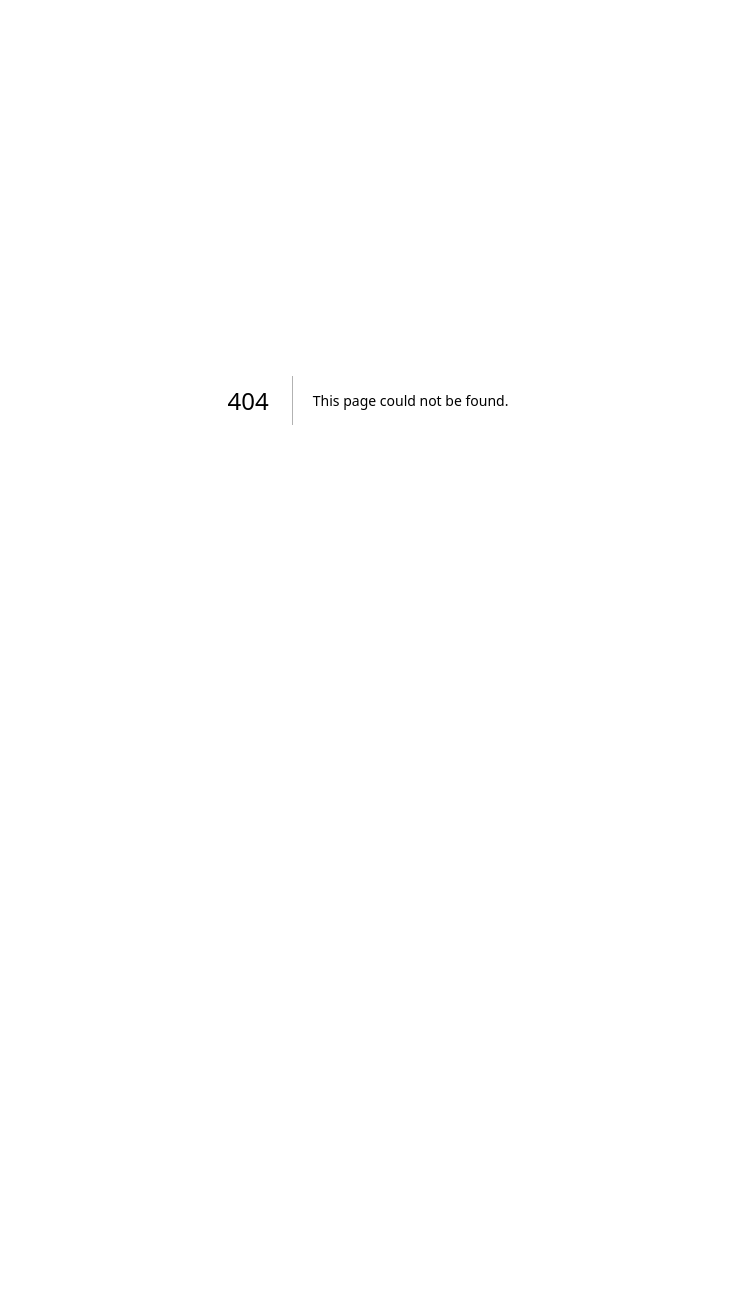
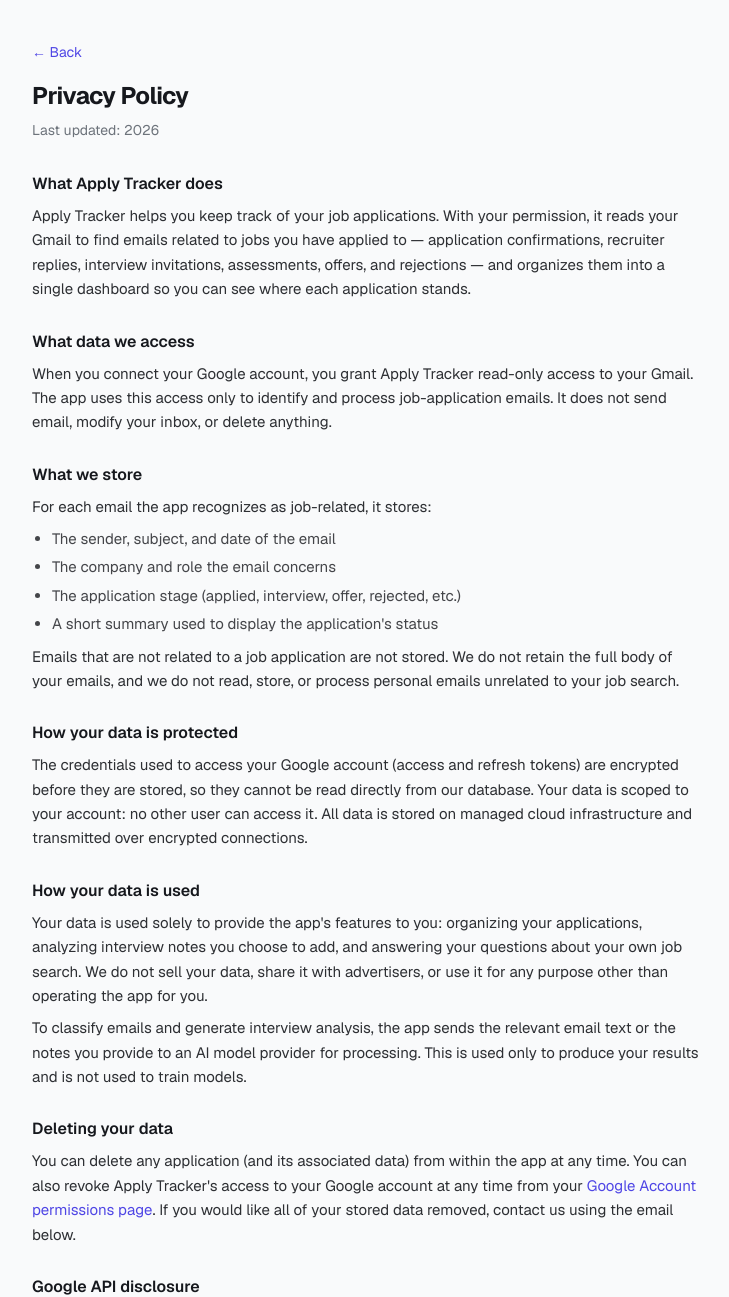
Before and after one commit to sadiqanwerkhan/apply-tracker, a Next.js app: page /privacy in a window 1280 px wide. Before the commit this address had no page. Shown: the top 1297 px of the page, without its empty margins (272-1001 px from the left). Before the commit the page ends 800 px from the top, so only its background shows below. Built offline with nearby package versions, Linux system fonts and the light colour scheme.

Commit message:
Add privacy policy page and link it from the footer

```diff
--- /dev/null
+++ b/app/privacy/page.tsx
@@ -0,0 +1,125 @@
+import Link from "next/link";
+
+export const metadata = {
+  title: "Privacy Policy — Apply Tracker",
+  description: "How Apply Tracker accesses, uses, and protects your data.",
+};
+
+export default function PrivacyPage() {
+  return (
+    <main className="min-h-screen bg-background px-3 py-6 sm:px-4 sm:py-10">
+      <div className="mx-auto max-w-2xl">
+        <Link href="/" className="text-sm text-accent hover:underline">← Back</Link>
+
+        <h1 className="mb-2 mt-4 text-2xl font-bold tracking-tight text-foreground">Privacy Policy</h1>
+        <p className="mb-8 text-sm text-muted-foreground">Last updated: {new Date().getFullYear()}</p>
+
+        <div className="space-y-7 text-[15px] leading-relaxed text-foreground/90">
+          <section>
+            <h2 className="mb-2 text-base font-semibold text-foreground">What Apply Tracker does</h2>
+            <p>
+              Apply Tracker helps you keep track of your job applications. With your permission, it
+              reads your Gmail to find emails related to jobs you have applied to — application
+              confirmations, recruiter replies, interview invitations, assessments, offers, and
+              rejections — and organizes them into a single dashboard so you can see where each
+              application stands.
+            </p>
+          </section>
+
+          <section>
+            <h2 className="mb-2 text-base font-semibold text-foreground">What data we access</h2>
+            <p>
+              When you connect your Google account, you grant Apply Tracker read-only access to your
+              Gmail. The app uses this access only to identify and process job-application emails. It
+              does not send email, modify your inbox, or delete anything.
+            </p>
+          </section>
+
+          <section>
+            <h2 className="mb-2 text-base font-semibold text-foreground">What we store</h2>
+            <p>For each email the app recognizes as job-related, it stores:</p>
+            <ul className="mt-2 list-disc space-y-1 pl-5 text-foreground/80">
+              <li>The sender, subject, and date of the email</li>
+              <li>The company and role the email concerns</li>
+              <li>The application stage (applied, interview, offer, rejected, etc.)</li>
+              <li>A short summary used to display the application&apos;s status</li>
+            </ul>
+            <p className="mt-2">
+              Emails that are not related to a job application are not stored. We do not retain the
+              full body of your emails, and we do not read, store, or process personal emails
+              unrelated to your job search.
+            </p>
+          </section>
+
+          <section>
+            <h2 className="mb-2 text-base font-semibold text-foreground">How your data is protected</h2>
+            <p>
+              The credentials used to access your Google account (access and refresh tokens) are
+              encrypted before they are stored, so they cannot be read directly from our database.
+              Your data is scoped to your account: no other user can access it. All data is stored on
+              managed cloud infrastructure and transmitted over encrypted connections.
+            </p>
+          </section>
+
+          <section>
+            <h2 className="mb-2 text-base font-semibold text-foreground">How your data is used</h2>
+            <p>
+              Your data is used solely to provide the app&apos;s features to you: organizing your
+              applications, analyzing interview notes you choose to add, and answering your questions
+              about your own job search. We do not sell your data, share it with advertisers, or use
+              it for any purpose other than operating the app for you.
+            </p>
+            <p className="mt-2">
+              To classify emails and generate interview analysis, the app sends the relevant email
+              text or the notes you provide to an AI model provider for processing. This is used only
+              to produce your results and is not used to train models.
+            </p>
+          </section>
+
+          <section>
+            <h2 className="mb-2 text-base font-semibold text-foreground">Deleting your data</h2>
+            <p>
+              You can delete any application (and its associated data) from within the app at any
+              time. You can also revoke Apply Tracker&apos;s access to your Google account at any time
+              from your{" "}
+              <a
+                href="https://myaccount.google.com/permissions"
+                target="_blank"
+                rel="noopener noreferrer"
+                className="text-accent hover:underline"
+              >
+                Google Account permissions page
+              </a>
+              . If you would like all of your stored data removed, contact us using the email below.
+            </p>
+          </section>
+
+          <section>
+            <h2 className="mb-2 text-base font-semibold text-foreground">Google API disclosure</h2>
+            <p>
+              Apply Tracker&apos;s use and transfer of information received from Google APIs adheres to
+              the{" "}
+              <a
+                href="https://developers.google.com/terms/api-services-user-data-policy"
+                target="_blank"
+                rel="noopener noreferrer"
+                className="text-accent hover:underline"
+              >
+                Google API Services User Data Policy
+              </a>
+              , including the Limited Use requirements.
+            </p>
+          </section>
+
+          <section>
+            <h2 className="mb-2 text-base font-semibold text-foreground">Contact</h2>
+            <p>
+              If you have any questions about this policy or your data, contact the developer at{" "}
+              <span className="text-foreground">sadiqkhann26@gmail.com</span>.
+            </p>
+          </section>
+        </div>
+      </div>
+    </main>
+  );
+}
--- a/components/LandingPage.tsx
+++ b/components/LandingPage.tsx
@@ -725,10 +725,10 @@
 }
 
 function Footer() {
-  const columns: { title: string; links: string[] }[] = [
-    { title: 'Product', links: ['Features', 'How it works', 'Pricing', 'Export'] },
-    { title: 'Company', links: ['About', 'Blog', 'Careers', 'Contact'] },
-    { title: 'Legal', links: ['Privacy policy', 'Terms of service', 'Security'] },
+  const columns: { title: string; links: { label: string; href: string }[] }[] = [
+    { title: 'Product', links: [{ label: 'Features', href: '#' }, { label: 'How it works', href: '#' }, { label: 'Pricing', href: '#' }, { label: 'Export', href: '#' }] },
+    { title: 'Company', links: [{ label: 'About', href: '#' }, { label: 'Blog', href: '#' }, { label: 'Careers', href: '#' }, { label: 'Contact', href: '#' }] },
+    { title: 'Legal', links: [{ label: 'Privacy policy', href: '/privacy' }, { label: 'Terms of service', href: '#' }, { label: 'Security', href: '#' }] },
   ]
   return (
     <footer className="border-t border-border bg-card">
@@ -755,12 +755,12 @@
               <h3 className="text-sm font-semibold">{col.title}</h3>
               <ul className="mt-4 space-y-3">
                 {col.links.map((link) => (
-                  <li key={link}>
+                  <li key={link.label}>
                     <a
-                      href="#"
+                      href={link.href}
                       className="text-sm text-muted-foreground transition-colors hover:text-foreground"
                     >
-                      {link}
+                      {link.label}
                     </a>
                   </li>
                 ))}
```
